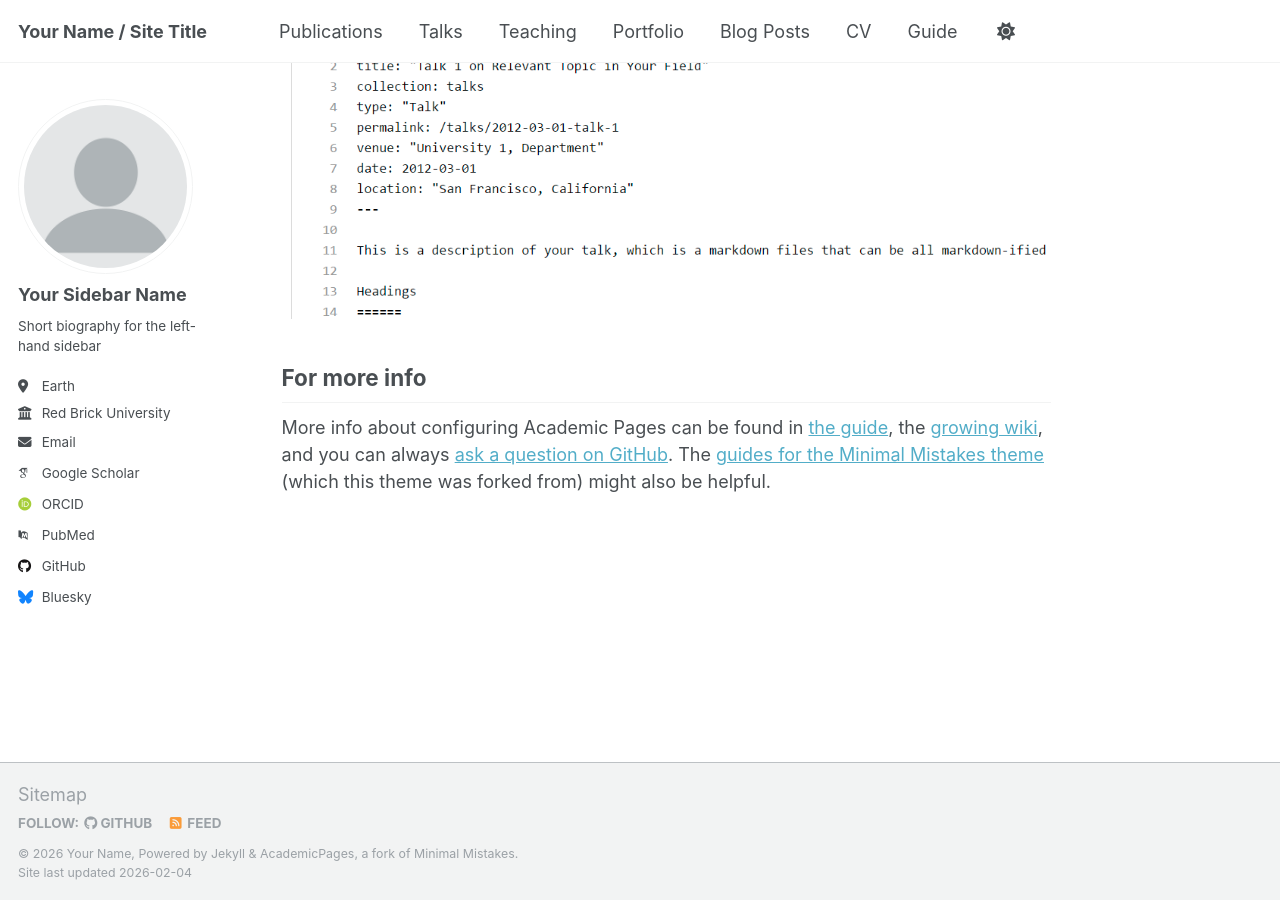
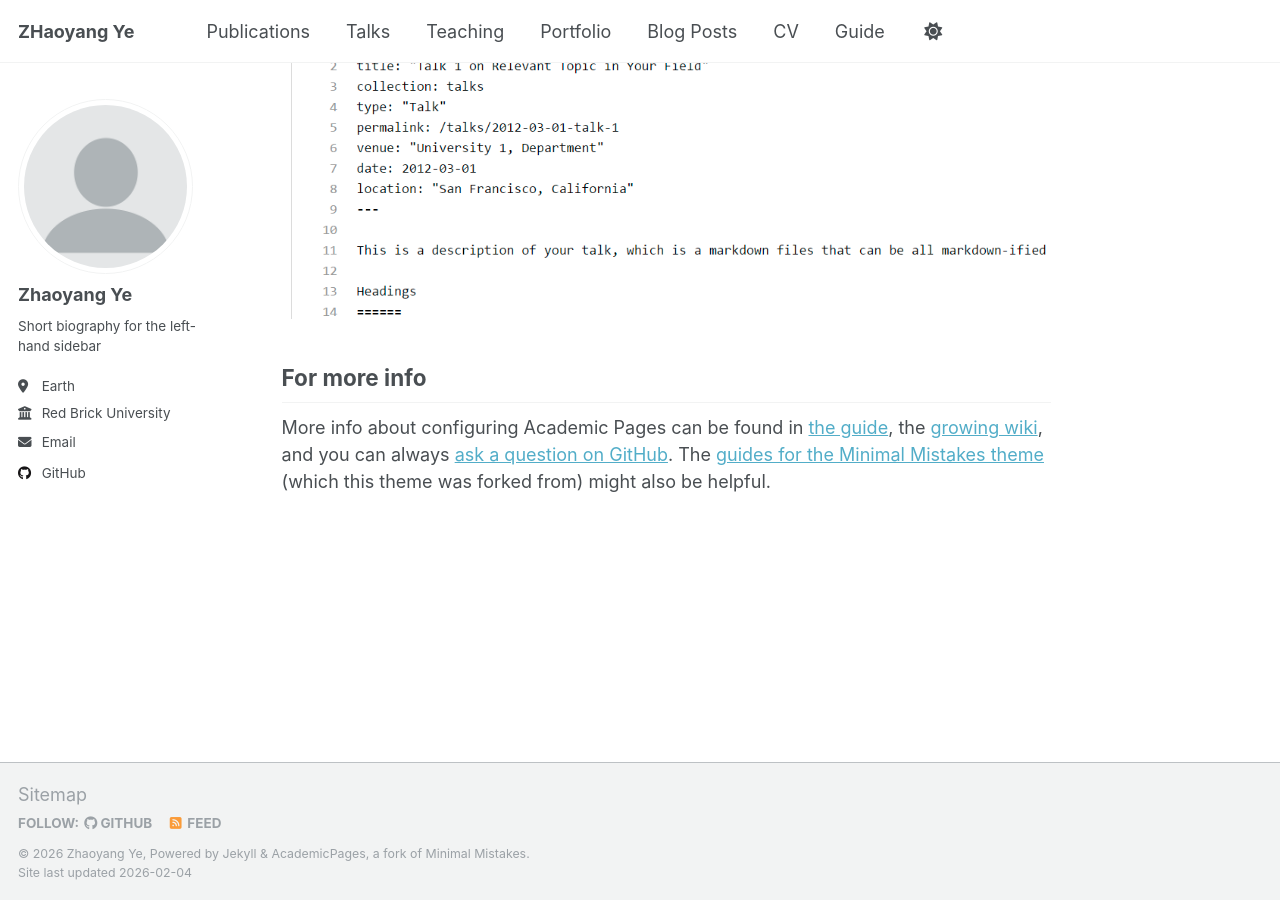
Before and after one commit to Sorbett/sorbett.github.io, a Jekyll site: the page built from _pages/about.md, in a window 1280 px wide and 900 px high, scrolled down 2636 px. Built offline with Jekyll 4.4.1, drawn with Linux system fonts in a browser that asks for light colours; some web fonts are replaced; part of the change alters nothing that is shown.

Commit message:
update basic information

```diff
--- a/_config.yml
+++ b/_config.yml
@@ -9,13 +9,13 @@
 # Basic Site Settings
 locale                   : "en-US"
 site_theme               : "default"
-title                    : "Your Name / Site Title"
+title                    : "ZHaoyang Ye"
 title_separator          : "-"
-name                     : &name "Your Name"
-description              : &description "personal description"
-url                      : https://academicpages.github.io # the base hostname & protocol for your site e.g. "https://[your GitHub username].github.io" or if you already have some other page hosted on Github then use "https://[your GitHub username].github.io/[Your Repo Name]"
+name                     : &name "Zhaoyang Ye"
+description              : &description "I am an AI Researcher and Algorithm Engineer focused on pushing the boundaries of Large Language Models and RAG systems. Currently pursuing my degree at South China University of Technology, I have spearheaded projects in automated LLM evaluation, visual RAG optimization, and intelligent agent development. My work focuses on bridging the gap between complex unstructured data and actionable insights."
+url                      : https://sorbett.github.io # the base hostname & protocol for your site e.g. "https://[your GitHub username].github.io" or if you already have some other page hosted on Github then use "https://[your GitHub username].github.io/[Your Repo Name]"
 baseurl                  : "" # the subpath of your site, e.g. "/blog"
-repository               : "academicpages/academicpages.github.io"
+repository               : "sorbett/sorbett.github.io"
 
 # Site Author - The following control what appear as part of the author content on the side bar.
 #               If a field is blank the icon and link will not appear, otherwise it will be shown.
@@ -23,22 +23,22 @@ repository               : "academicpages/academicpages.github.io"
 author:
   # Biographic information
   avatar           : "profile.png"
-  name             : "Your Sidebar Name"
+  name             : "Zhaoyang Ye"
   pronouns         : # example: "she/her"
   bio              : "Short biography for the left-hand sidebar"
   location         : "Earth"
   employer         : "Red Brick University"
   uri              : # URL
-  email            : "none@example.org"
+  email            : "sorbet111@163.com"
 
   # Academic websites
   academia         : # URL
   arxiv            : # URL - Update with the correct link to your profile
-  googlescholar    : "https://scholar.google.com/citations?user=PS_CX0AAAAAJ"
+  googlescholar    : # "https://scholar.google.com/citations?user=PS_CX0AAAAAJ"
   impactstory      : # URL
-  orcid            : "http://orcid.org/yourorcidurl"
+  orcid            : # "http://orcid.org/yourorcidurl"
   semantic         : # URL
-  pubmed           : "https://www.ncbi.nlm.nih.gov/pubmed/?term=john+snow"
+  pubmed           : # "https://www.ncbi.nlm.nih.gov/pubmed/?term=john+snow"
   researchgate     : # URL
   scopus           : # URL
 
@@ -46,12 +46,12 @@ author:
   bitbucket        : # Username - Update with your username on the site
   codepen          : # Username
   dribbble         : # Username
-  github           : "academicpages"
+  github           : "sorbett"
   kaggle           : # Username
   stackoverflow    : # User number or user number and name (i.e., use "1" or "1/jeff-atwood")
 
   # Social media
-  bluesky          : "bsky.app" # Replace this with you Bluesky username
+  bluesky          : # "bsky.app" # Replace this with you Bluesky username
   facebook         : # Username
   flickr           : # Username
   foursquare       : # Username
```
